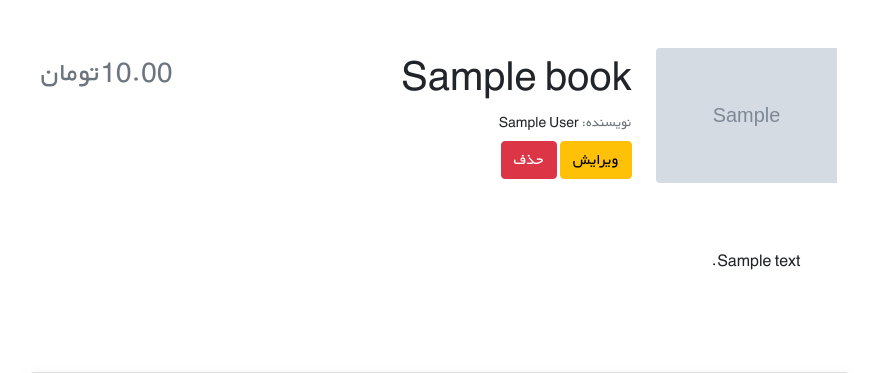
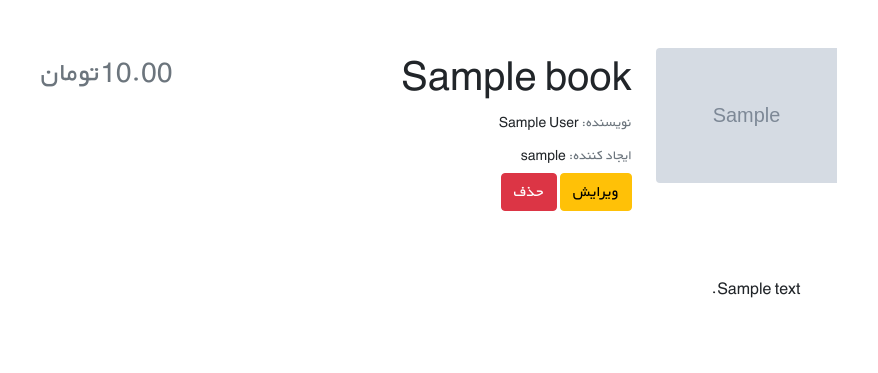
Before and after one commit to THEFRN/bookstore, a Django app: page /books/1/ in a window 1280 px wide. Shown: the part 61-434 px from the top of the page, without its empty margins (201-1079 px from the left). Run offline with Django 4.2, Linux system fonts and the light colour scheme; a user stored in the database is signed in; tables that the repository leaves empty hold one stand-in row (values such as "Sample post"); grey boxes marked "Sample" are stand-in pictures; some libraries are stand-ins or nearby versions.

Commit message:
add creator column to books/models

```diff
--- a/books/models.py
+++ b/books/models.py
@@ -4,6 +4,7 @@ from django.contrib.auth import get_user_model
 
 
 class Book(models.Model):
+    creator = models.ForeignKey(get_user_model(), on_delete=models.CASCADE)
     title = models.CharField(max_length=200)
     author = models.CharField(max_length=200)
     description = models.TextField()
--- a/books/templates/books/book_detail.html
+++ b/books/templates/books/book_detail.html
@@ -20,6 +20,9 @@
                         <div class="col-xs-12 col-md-6 text-center text-md-end mt-md-1 mt-4">
                             <h1>{{ book.title }}</h1>
                             <h5 class="small my-1"><span class="text-muted">نویسنده: </span>{{ book.author }}</h5>
+                            <h5 class="small my-1"><span
+                                    class="text-muted">ایجاد کننده: </span>{{ book.creator.username }}
+                            </h5>
                             <a href="{% url 'book_update' book.id %}" class="btn btn-warning">ویرایش</a>
                             <a href="{% url 'book_delete' book.id %}" class="btn btn-danger">حذف</a>
                         </div>
--- a/books/views.py
+++ b/books/views.py
@@ -2,7 +2,7 @@ from django.views import generic
 from django.urls import reverse_lazy
 from django.shortcuts import render, get_object_or_404
 from django.contrib.auth.mixins import LoginRequiredMixin
-from  django.contrib.auth.decorators import login_required
+from django.contrib.auth.decorators import login_required
 from .models import Book
 from .forms import CommentForm
 
```
Also changed, not shown: books/migrations/0006_book_creator.py (added).
